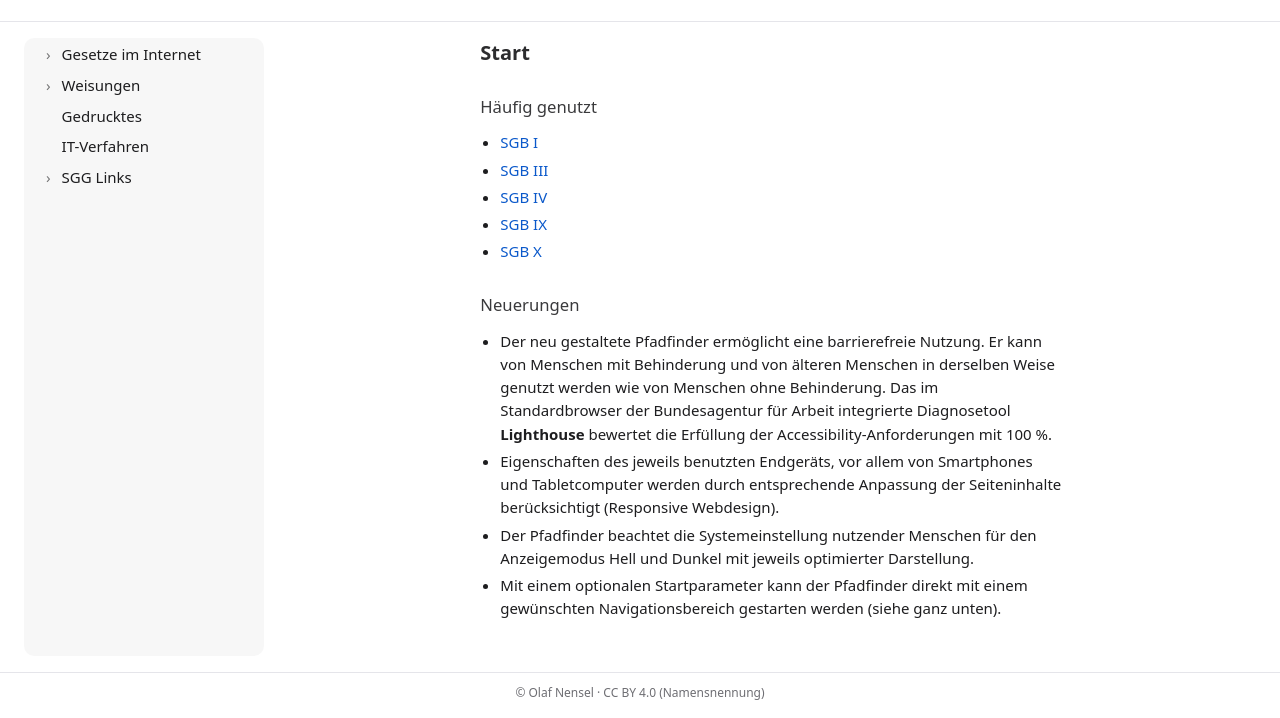
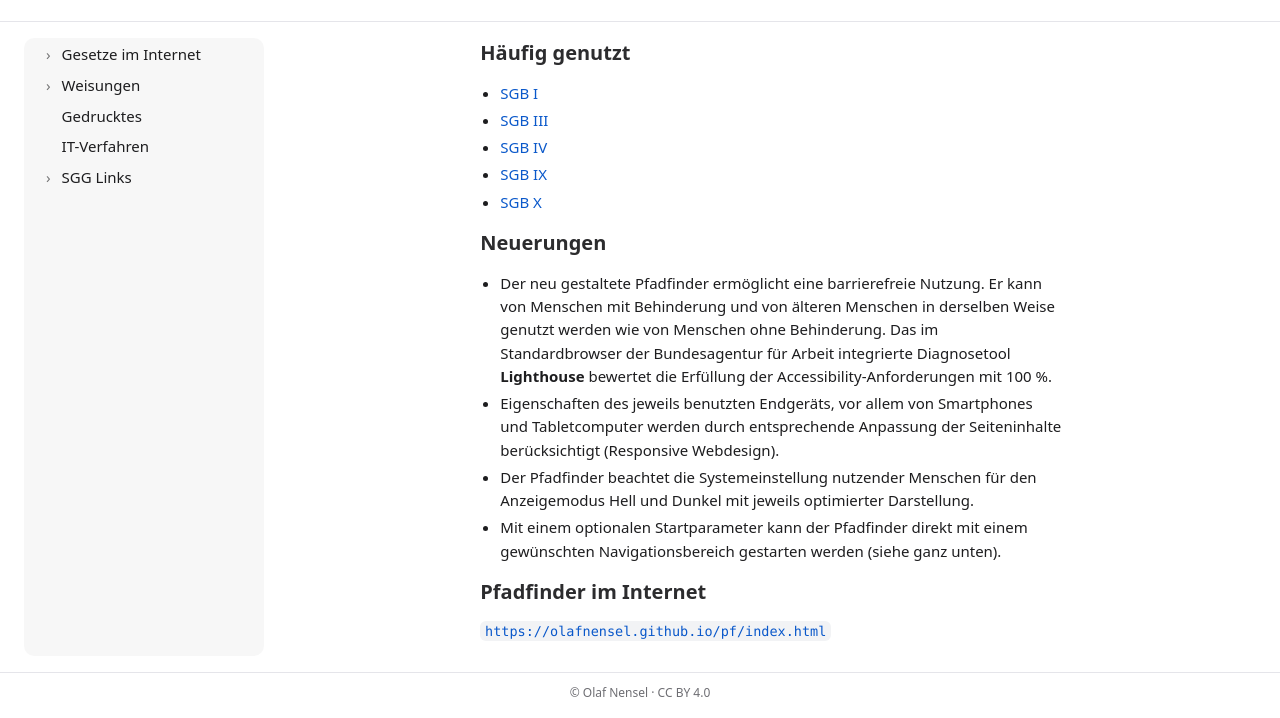
Before and after one commit to olafnensel/olafnensel.github.io, a plain HTML site: page pf/index.html in a window 1280 px wide. Shown: the part 82-800 px from the top of the page. Drawn offline with Linux system fonts and the light colour scheme.

Commit message:
Add files via upload

```diff
--- a/pf/index.html
+++ b/pf/index.html
@@ -73,10 +73,9 @@
 </li>
 </ul></nav><div class="nav-scope" hidden="hidden"></div>
 </div></aside><main id="main-content" tabindex="-1"><div class="content-wrap">
-<section class="home"><h2>Start</h2>
-<h3>
+<section class="home"><h2>
         Häufig genutzt
-      </h3>
+      </h2>
 <ul class="home-quicklinks">
 <li><button type="button" class="home-start-button" data-start-label="SGB I">SGB I</button></li>
 <li><button type="button" class="home-start-button" data-start-label="SGB III">SGB III</button></li>
@@ -84,7 +83,7 @@
 <li><button type="button" class="home-start-button" data-start-label="SGB IX">SGB IX</button></li>
 <li><button type="button" class="home-start-button" data-start-label="SGB X">SGB X</button></li>
 </ul>
-<h3>Neuerungen</h3>
+<h2>Neuerungen</h2>
 <ul>
 <li>Der neu gestaltete Pfadfinder ermöglicht eine barrierefreie Nutzung.
           Er kann von Menschen mit Behinderung und von älteren Menschen in derselben Weise genutzt
@@ -98,7 +97,7 @@
 <li>Mit einem optionalen Startparameter kann der Pfadfinder direkt mit einem gewünschten
           Navigationsbereich gestarten werden (siehe ganz unten).</li>
 </ul>
-<h3>Pfadfinder im Internet</h3>
+<h2>Pfadfinder im Internet</h2>
 <p><code><a href="https://olafnensel.github.io/pf/index.html">
             https://olafnensel.github.io/pf/index.html</a></code></p>
 <p>Diese Adresse können Sie nutzen, sofern Sie einmal den Pfadfinder in der Ablage der
@@ -2771,6 +2770,6 @@
 </div></section>
 </div></main>
 </div>
-<footer class="page-footer"><p class="page-footer-text"> © Olaf Nensel · <a href="https://creativecommons.org/licenses/by/4.0/deed.de" target="_blank" rel="license noopener noreferrer">CC BY 4.0 (Namensnennung)</a></p></footer>
+<footer class="page-footer"><p class="page-footer-text"> © Olaf Nensel · <a href="https://creativecommons.org/licenses/by/4.0/deed.de" target="_blank" rel="license noopener noreferrer">CC BY 4.0</a></p></footer>
 </body>
 </html>
```
